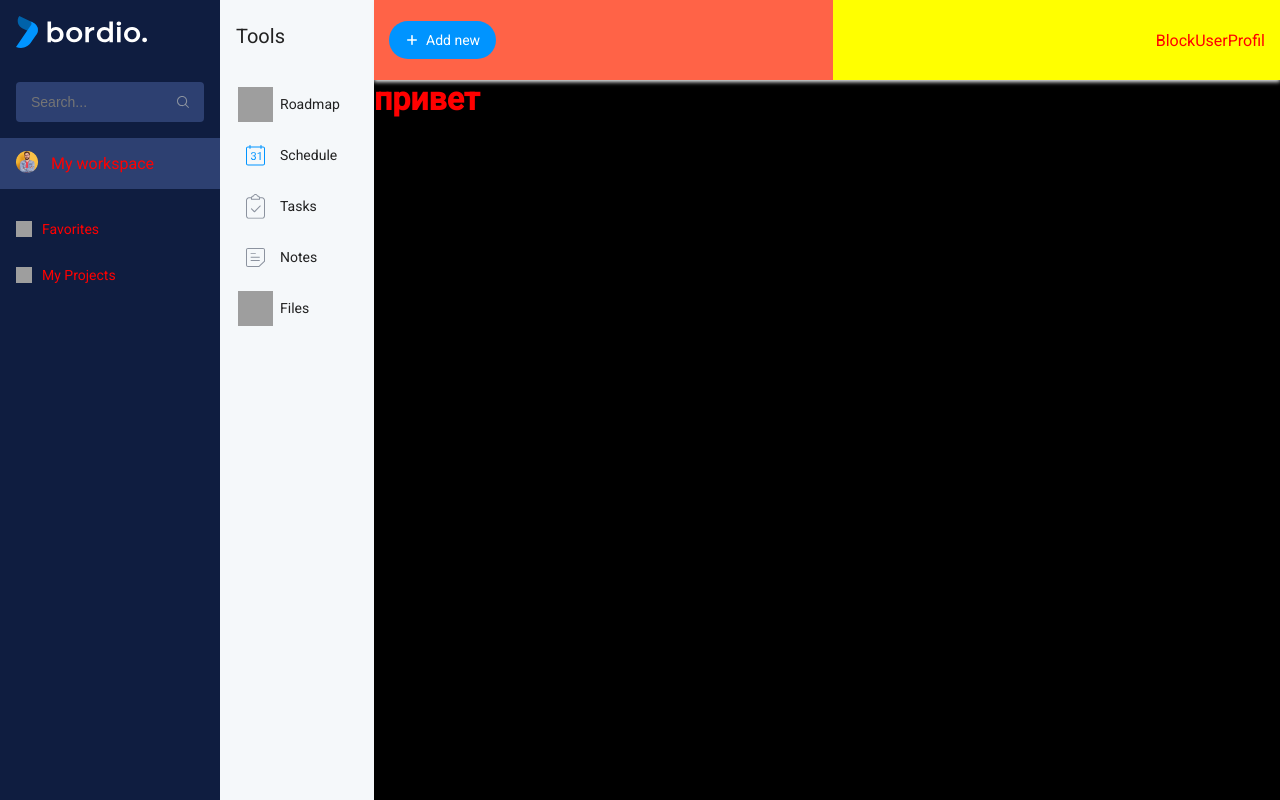
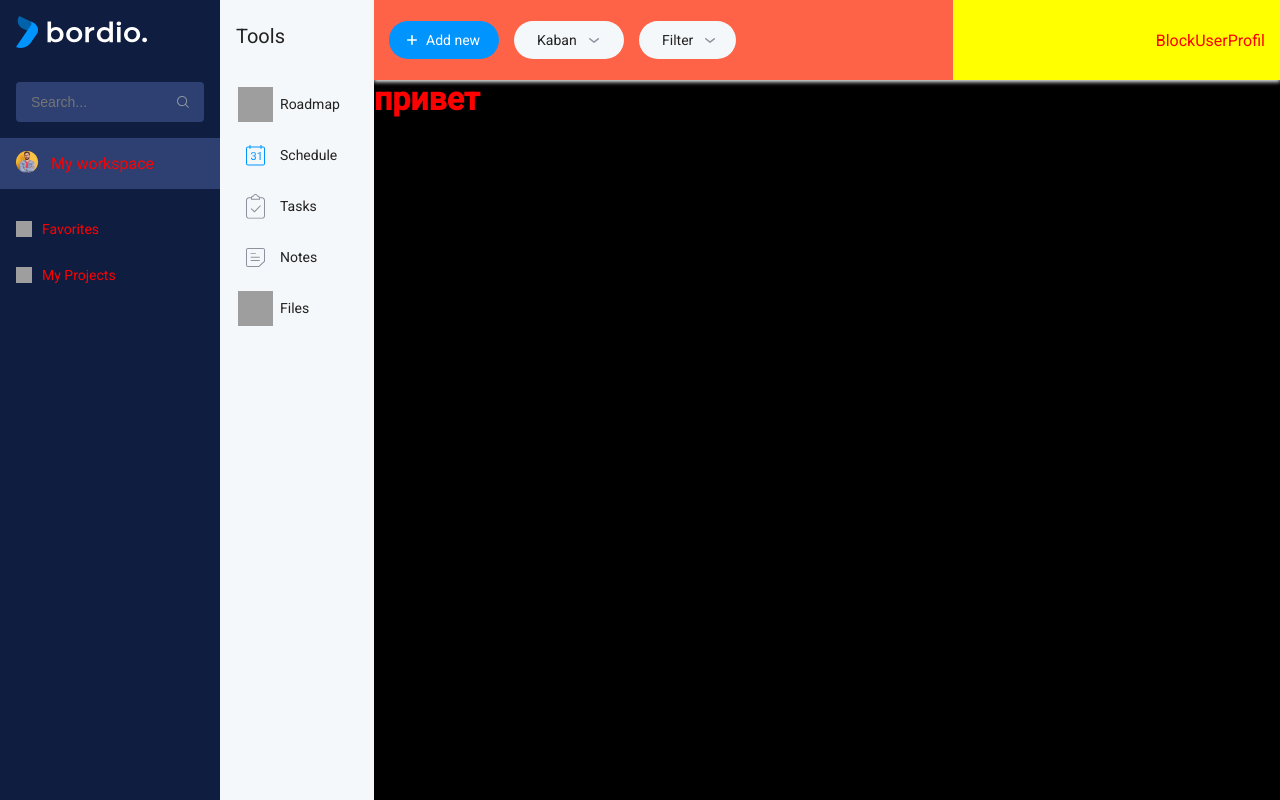
Before and after one commit to Obezyankaa/Bordio, a React (Create React App) app: page / in a window 1280 px wide. Built offline with nearby package versions, Linux system fonts and the light colour scheme; grey boxes are pictures that could not be loaded.

Commit message:
nice brop daun block

```diff
--- a/src/components/NavBar/Style.js
+++ b/src/components/NavBar/Style.js
@@ -97,15 +97,25 @@ export const ListTaskHeading = styled.div`
     &:hover {
     background-color: #1d2b4d;
   }
+
 `;
 
 export const IconArrow = styled.span`
+  & {
     background: url(${iconArrow}) no-repeat;
     display: block;
     width: 1rem;
     height: 1rem;
     background-position: center;
     margin-right: 10px;
+  }
+
+
+    &:active {
+        transform: rotate(180deg);
+        transition: transform .3s;
+        transform-origin: center center;
+    }
 `;
 
 export const TastBlock = styled.div`
--- a/src/components/header/Header.jsx
+++ b/src/components/header/Header.jsx
@@ -12,13 +12,31 @@ import {
   BlockAddTask,
   FlexAddTask,
   AddTask,
-  AddEvent
+  AddEvent,
+  ContainerKanban,
+  BlockButtonKanban,
+  ButtonKanban,
+  ButtonSpanKanban,
+  ButtonIconKanban,
+  ContainerMenuKanban,
+  BlockMenu,
+  FlexMenu,
+  OneTask,
+  //   TwoTask,
+  ContainerFilter,
+  BlockButtonFilter,
+  ButtonSpanFilter,
+  ButtonIconFilter,
+  ButtonFilter
 
 } from './Style';
 
 export default function Header() {
   const [addTask, setAddtask] = useState(false);
+  const [open, setOpen] = useState(false);
   const submitHandler = () => setAddtask(!addTask);
+  const submitHandlerTwo = () => setOpen(!open);
+
   return (
     <>
 
@@ -32,6 +50,22 @@ export default function Header() {
               </ByttonAdd>
             </BlockButtonAdd>
           </ContainerButtonAdd>
+          <ContainerKanban>
+            <BlockButtonKanban>
+              <ButtonKanban onClick={submitHandlerTwo}>
+                <ButtonSpanKanban>Kaban</ButtonSpanKanban>
+                <ButtonIconKanban />
+              </ButtonKanban>
+            </BlockButtonKanban>
+          </ContainerKanban>
+          <ContainerFilter>
+            <BlockButtonFilter>
+              <ButtonFilter>
+                <ButtonSpanFilter>Filter</ButtonSpanFilter>
+                <ButtonIconFilter />
+              </ButtonFilter>
+            </BlockButtonFilter>
+          </ContainerFilter>
         </BlockAddTasks>
         <BlockUserProfil>
           BlockUserProfil
@@ -47,6 +81,17 @@ export default function Header() {
           </BlockAddTask>
         </ContainerAddTask>
       ) : (null)}
+      {open ? (
+        <ContainerMenuKanban>
+          <BlockMenu>
+            <FlexMenu>
+              <OneTask>Board view</OneTask>
+              <OneTask>Table view</OneTask>
+              <OneTask>Kanban</OneTask>
+            </FlexMenu>
+          </BlockMenu>
+        </ContainerMenuKanban>
+      ) : (null)}
     </>
 
   );
--- a/src/components/header/Style.js
+++ b/src/components/header/Style.js
@@ -1,6 +1,7 @@
 /* eslint-disable import/prefer-default-export */
 import styled from 'styled-components';
 import iconBTB from './img/Plus.svg';
+import iconKanban from './img/icon1.svg';
 
 export const HeaderContainer = styled.header`
     width: 100%;
@@ -48,7 +49,7 @@ export const BlockButtonAdd = styled.div`
 
 export const ByttonAdd = styled.button`
    & {
-    margin: 0px;
+ margin: 0px;
  border: 0px;
  border-radius: 5px;
  outline: none;
@@ -70,7 +71,7 @@ export const ByttonAdd = styled.button`
  align-items: center;
  text-align: left;
  letter-spacing: 0px;
- width: 107px;
+ width: 110px;
 }
     &:hover {
      background: rgb(0, 118, 204);
@@ -172,8 +173,54 @@ export const AddEvent = styled.div`
     &:hover {
     background: #F5F8FA;
     }
+`;
 
+export const ContainerKanban = styled(ContainerButtonAdd)`
 `;
+export const BlockButtonKanban = styled(BlockButtonAdd)`
+`;
+export const ButtonKanban = styled(ByttonAdd)`
+   & {
+    background: #F5F8FA;
+   }
+   &:hover {
+    background: rgb(238, 242, 245);
+    }
+`;
+export const ButtonIconKanban = styled(ButtonIcon)`
+    & {
+    background: url(${iconKanban}) no-repeat;
+    background-position: center;
+    margin-left: 10px;
+    }
+
+    &:hover {
+        transform: rotate(180deg);
+        transition: transform .3s;
+        transform-origin: center center;
+    }
+`;
+export const ButtonSpanKanban = styled(ButtonSpan)`
+    color: rgb(34, 34, 34);
+`;
+
+export const ContainerMenuKanban = styled(ContainerAddTask)`
+    left: 137px;
+`;
+export const BlockMenu = styled(BlockAddTask)`
+`;
+export const FlexMenu = styled(FlexAddTask)`
+`;
+export const OneTask = styled(AddTask)`
+`;
+
+export const ContainerFilter = styled(ContainerKanban)``;
+export const BlockButtonFilter = styled(BlockButtonKanban)``;
+export const ButtonFilter = styled(ButtonKanban)`
+    width: 97px;`;
+export const ButtonSpanFilter = styled(ButtonSpanKanban)``;
+export const ButtonIconFilter = styled(ButtonIconKanban)``;
+
 // << ------------- drop-down menu ------------- >>
 
 //  <<------------ BlockUserProfil ------------>>
```
Also changed, not shown: src/components/header/img/icon1.svg (added), 1 other file (tests, documents, lock files or other folders).
